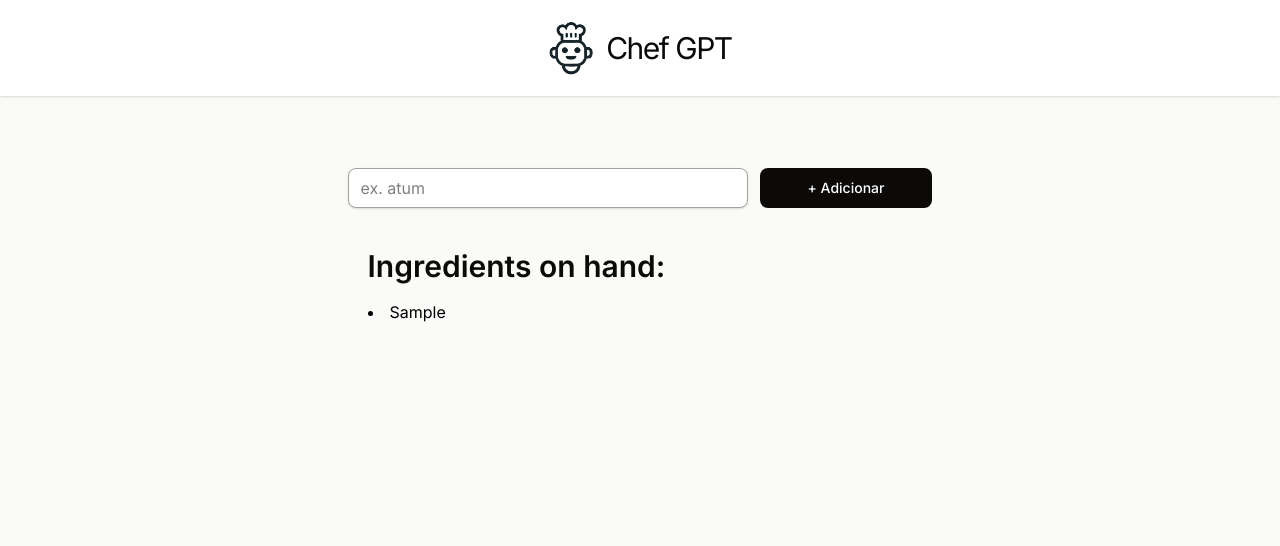
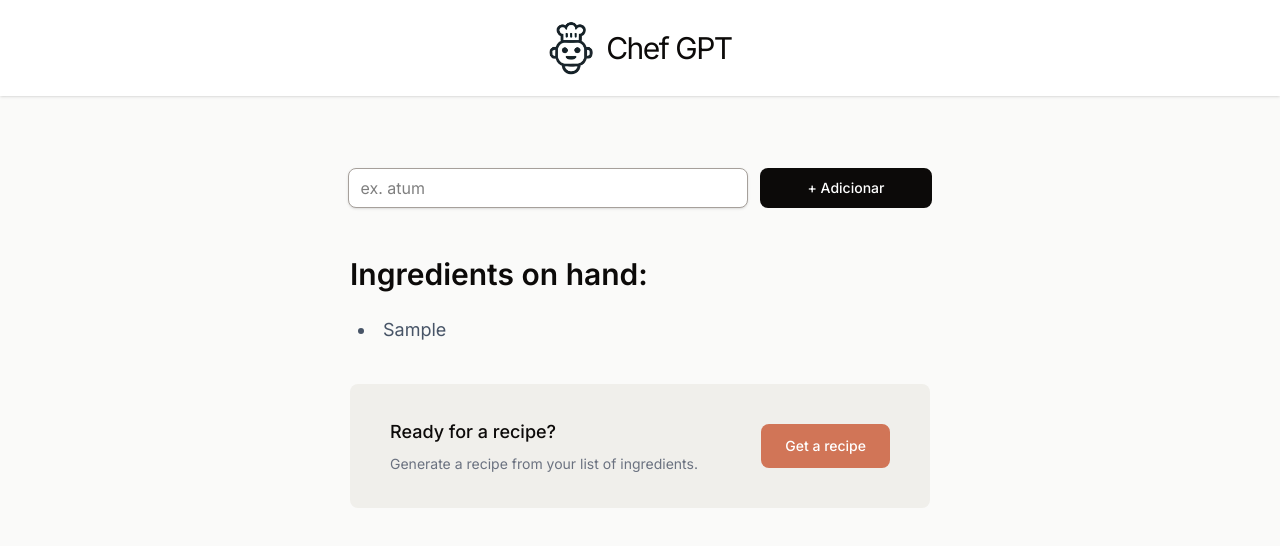
Before and after one commit to diegocarmn/chef-gpt, a Next.js app: page / in a window 1280 px wide. Both pictures are taken after typing "Sample" into the empty fields and a click on the button "+ Adicionar". Shown: the top 546 px of the page. Built offline with nearby package versions, Linux system fonts and the light colour scheme.

Commit message:
add get recipe section

```diff
--- a/app/components/Main.tsx
+++ b/app/components/Main.tsx
@@ -6,7 +6,10 @@ export default function Main() {
   const [ingredients, setIngredients] = React.useState<string[]>([]);
 
   const ingredientList = ingredients.map((ingredient) => (
-    <li key={ingredient} className="break-words">
+    <li
+      key={ingredient}
+      className="text-[#475467] break-words text-lg font-normal mb-4 pl-2"
+    >
       {ingredient}
     </li>
   ));
@@ -14,7 +17,6 @@ export default function Main() {
   function addIngredient(formData: FormData) {
     const ingredient = formData.get("ingredient") as string;
     setIngredients((prevIngredients) => [...prevIngredients, ingredient]);
-
   }
 
   return (
@@ -39,13 +41,26 @@ export default function Main() {
         </button>
       </form>
       {ingredients.length > 0 && (
-        <section className="mt-10 mx-auto flex flex-col max-w-[585px] px-5">
-           <h2 className="text-3xl font-semibold text-stone-950 mb-4">
-          Ingredients on hand:
+        <section className="mt-12 mx-auto flex flex-col max-w-[620px] px-5">
+          <h2 className="text-3xl font-semibold text-stone-950 mb-6">
+            Ingredients on hand:
           </h2>
-        <ul className="list-disc list-inside max-w-148 break-all">
-          {ingredientList}
-        </ul>
+          <ul className="list-disc list-inside max-w-148 break-all">
+            {ingredientList}
+          </ul>
+          <section className="bg-[#f0efeb] rounded-lg flex items-center justify-between mt-6">
+            <div>
+              <h3 className="pl-10 text-lg font-medium text-stone-950">
+                Ready for a recipe?
+              </h3>
+              <p className="pt-2 pl-10 font-normal text-sm text-[#6b7280]">
+                Generate a recipe from your list of ingredients.
+              </p>
+            </div>
+            <button className="bg-[#d17557] text-white text-sm font-medium py-3 px-6 rounded-lg flex items-center whitespace-nowrap m-10">
+              Get a recipe
+            </button>
+          </section>
         </section>
       )}
     </main>
```
